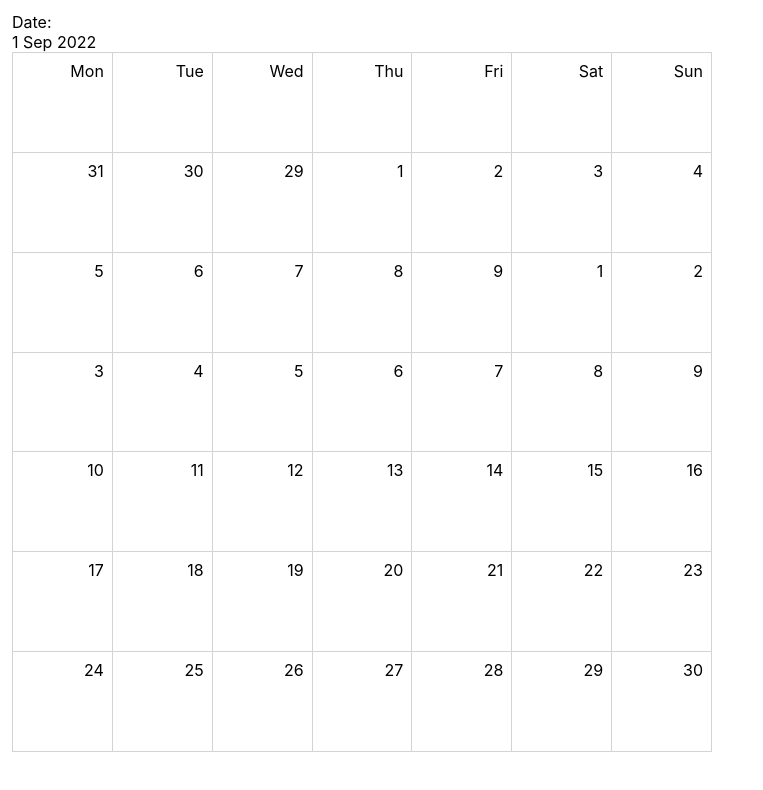
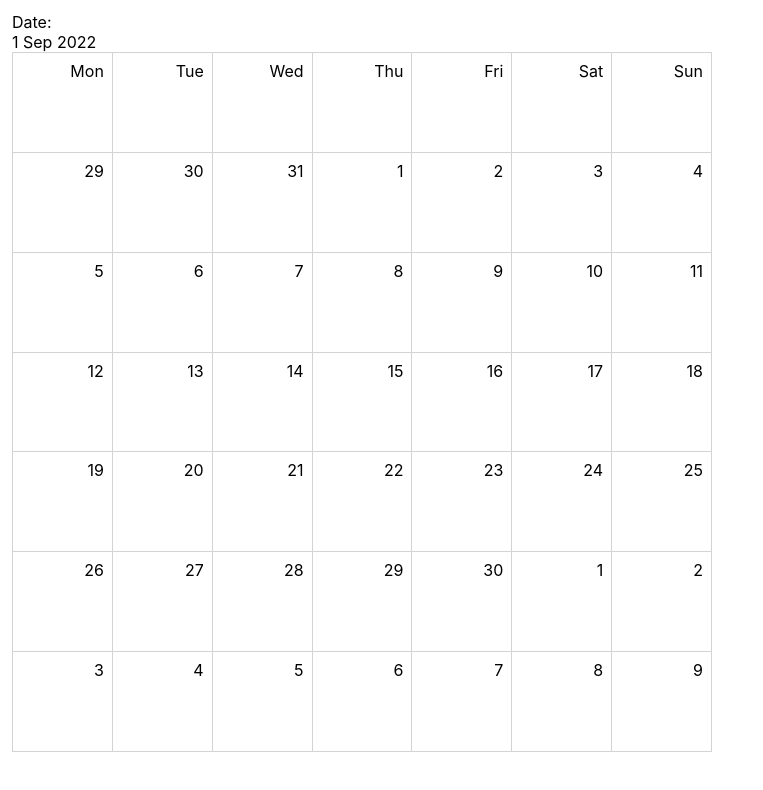
Before and after one commit to stepGT/this_react_datepicker, a React (Create React App) app: page / in a window 1280 px wide. Shown: the top 790 px of the page, without its empty margins (0-763 px from the left). Built offline with nearby package versions, Linux system fonts and the light colour scheme.

Commit message:
Fix render calendar

```diff
--- a/src/components/Datepicker.tsx
+++ b/src/components/Datepicker.tsx
@@ -34,7 +34,7 @@ const getPreviousMonthDays = (year: number, month: number) => {
   //
   const dateCells: DateCellItem[] = [];
   const [cellYear, cellMonth] = month === 0 ? [year - 1, 11] : [year, month - 1];
-  for (let i = 0; i < prevMonthCellsAmount; i++) {
+  for (let i = prevMonthCellsAmount - 1; i >= 0; i--) {
     dateCells.push({
       year: cellYear,
       month: cellMonth,
@@ -94,7 +94,7 @@ const Datepicker = ({ value, onChange, min, max }: DatepickerProps) => {
     const prevMonthDays = getPreviousMonthDays(panelYear, panelMonth);
     const nextMonthDays = getNextMonthDays(panelYear, panelMonth);
     //
-    return [...prevMonthDays, ...nextMonthDays, ...currentMonthDays];
+    return [...prevMonthDays, ...currentMonthDays, ...nextMonthDays];
   }, [panelYear, panelMonth]);
 
   const onDateSelect = () => {};
```
